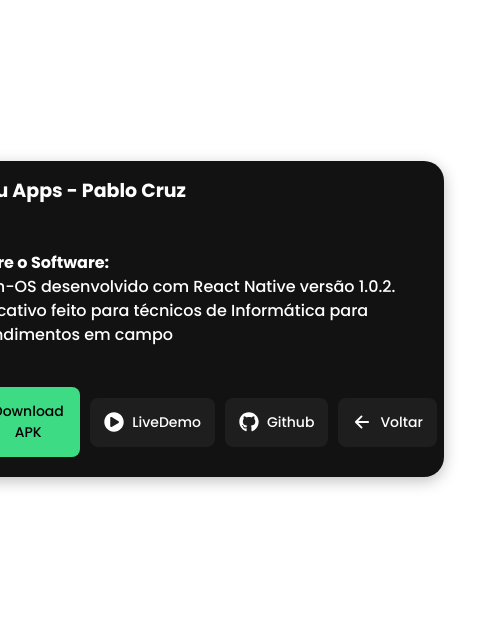
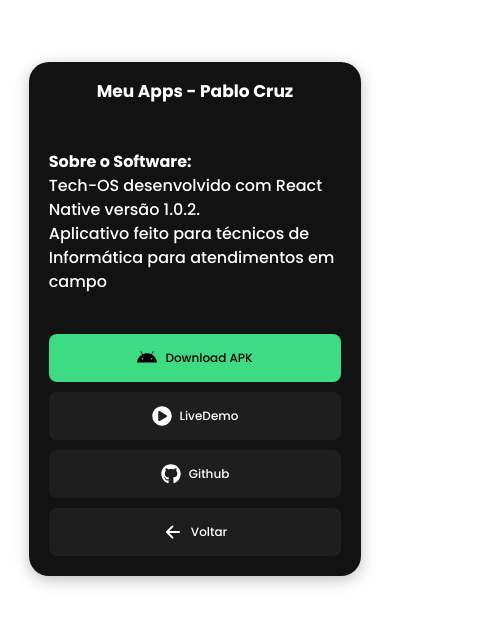
Before and after one commit to pablo-cruzbr/Portifolio-Metadata-API, a React (Vite) app in the folder frontend/: page /detalhesApp in a window 390 px wide. Shown: the part 103-728 px from the top of the page, 477 px wide, since content can reach past the window. Built offline with nearby package versions, Linux system fonts and the light colour scheme; no server answers.

Commit message:
fix: styles button carrossel

```diff
--- a/frontend/src/detalhesApp/detalhes.css
+++ b/frontend/src/detalhesApp/detalhes.css
@@ -4,6 +4,8 @@ body {
   justify-content: center;
   align-items: center;
   font-family: sans-serif;
+  margin: 0;
+  background-color: #ffff;
 }
 
 .detalhes-container {
@@ -16,10 +18,11 @@ body {
   gap: 50px;
   align-items: center;
   color: #fff;
+  box-sizing: border-box;
 }
 
-.links{
- display: flex;
+.links {
+  display: flex;
   justify-content: center;
   align-items: center;
   gap: 1rem;
@@ -30,7 +33,6 @@ body {
   display: flex;
   align-items: center;
   gap: 8px;
-
   padding: 10px 20px;
   background-color: #1e1e1e;
   color: #fff;
@@ -38,7 +40,7 @@ body {
   text-decoration: none;
   transition: 0.3s;
   font-weight: 500;
-
+  box-sizing: border-box;
 }
 
 .btn-voltar:hover {
@@ -49,12 +51,11 @@ body {
   width: 100%;
   background: #121212;
   padding: 40px;
-  align-items: center;
-  flex-direction: center;
   border-radius: 20px;
   display: flex;
   gap: 40px;
   box-shadow: 0 4px 15px rgba(0, 0, 0, 0.25);
+  box-sizing: border-box;
 }
 
 .detalhes-info {
@@ -70,15 +71,15 @@ body {
 }
 
 .carrossel-wrapper {
-   width: 100%;
+  width: 100%;
   display: flex;
   justify-content: center;
   align-items: center;
 }
 
-.carrossel-wrapper * {
+.carrossel-wrapper > div {
+  width: 100%;
   max-width: 700px;
-  width: 100%;
 }
 
 .features-box {
@@ -110,17 +111,22 @@ body {
     gap: 25px;
   }
 
-  .carrossel-wrapper * {
+  .carrossel-wrapper > div {
     max-width: 100%;
   }
 }
 
 @media (max-width: 480px) {
+  .links {
+    flex-direction: column;
+    width: 100%;
+  }
+
   .btn-voltar {
     width: 100%;
-    text-align: center;
+    justify-content: center;
     padding: 14px;
-    font-size: 1.4rem;
+    font-size: 1.2rem;
   }
 
   .detalhes-card {
@@ -128,11 +134,12 @@ body {
   }
 
   .detalhes-info h1 {
-    font-size: 1.9rem;
+    font-size: 1.7rem;
+    text-align: center;
   }
 
   .features-box {
     padding: 14px;
-    font-size: 1.3rem;
+    font-size: 1.1rem;
   }
 }
```
